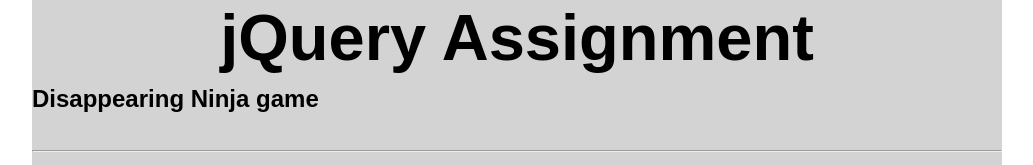
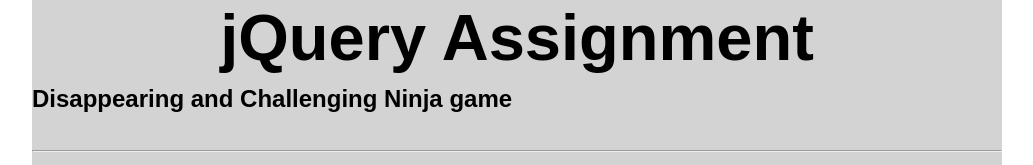
Before and after one commit to rockstar67/basic_repo, a plain HTML site: page index.html in a window 1280 px wide. Shown: the top 165 px of the page, without its empty margins (123-1156 px from the left). Drawn offline with nearby package versions, Linux system fonts and the light colour scheme.

Commit message:
created initial index.html and jquery.css files

```diff
--- a/index.html
+++ b/index.html
@@ -6,7 +6,7 @@
     <meta name="viewport" content="width=device-width, initial-scale=1.0">
     <link rel="stylesheet" type="text/css" href="jquery.css">
     <!-- <link rel="stylesheet" href="jquery.css"> -->
-    <title>Disappearing Ninja</title>
+    <title>Basic Repo</title>
     <script src="https://ajax.googleapis.com/ajax/libs/jquery/3.2.1/jquery.min.js"></script>
     <script>
         $(document).ready(function () {
@@ -25,7 +25,7 @@
     <div id="wrapper">
         <div id="header">
             <h1>jQuery Assignment</h1>
-            <h2>Disappearing Ninja game</h2>
+            <h2>Disappearing and Challenging Ninja game</h2>
         </div>
         <hr>
         <div id="main-content">
```
